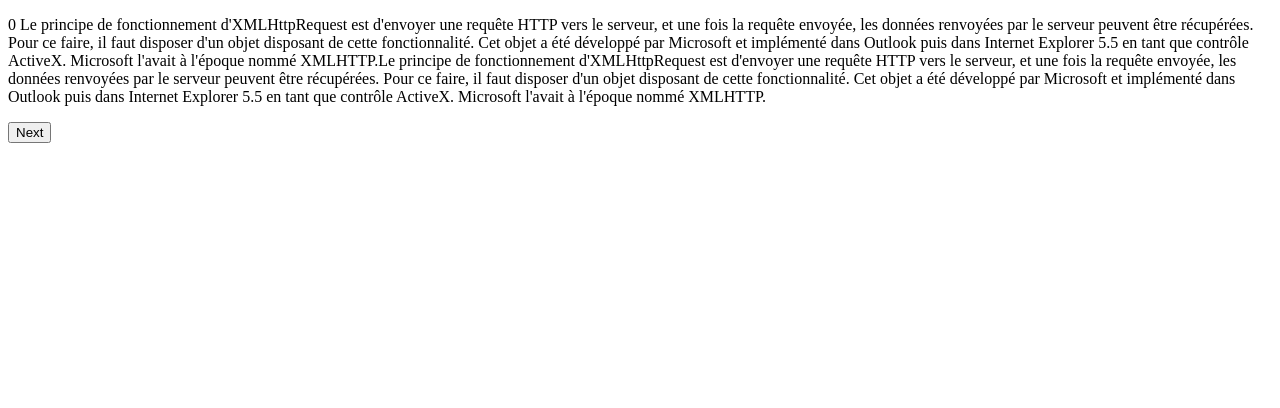
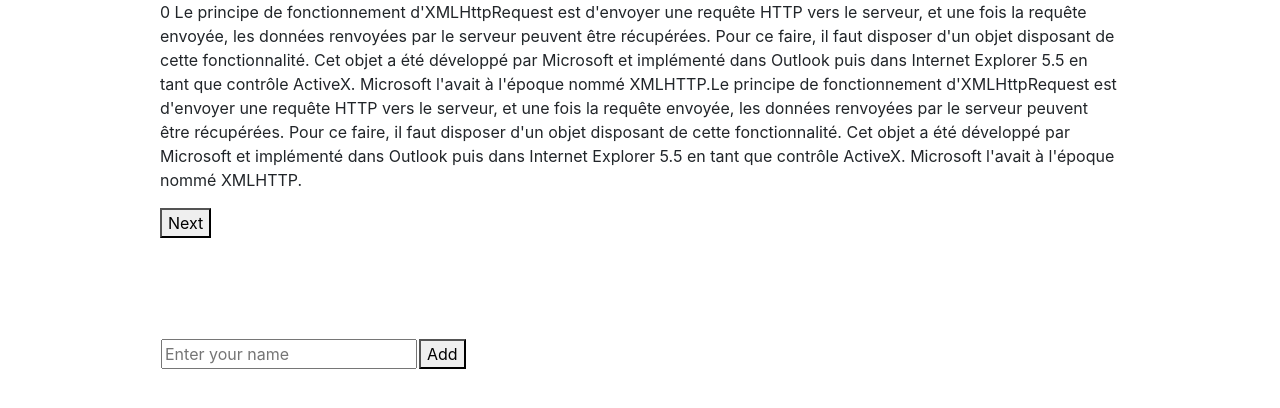
Before and after one commit to developerGroupWeb/codeTest, a PHP site: page / in a window 1280 px wide. Shown: the top 408 px of the page. Run offline with PHP 8.4, Linux system fonts and the light colour scheme.

Commit message:
script add and remove input

```diff
--- a/hideShow.js
+++ b/hideShow.js
@@ -1,6 +1,6 @@
 $(function(){
 
-   $('body #hide0').nextUntil().hide();
+   $('body #hide0').nextUntil('#addInput').hide();
 
         $(document).on('click', '.nextfiled', function(){
 
@@ -12,4 +12,22 @@ $(function(){
             $('#hide'+ buttonHide +'').hide();
         })
 
+
+   var i = 1;
+   $(document).on('click', '#add, .remove', function () {
+
+       if(this.id == 'add'){
+            //alert('ok')
+            i++
+            $('table').append('<tr id="row'+ i +'"><td><input type="text" name="name[]"  placeholder="Enter your name"/></td><td><button id="'+ i +'" class="remove">Remove</button></td></tr>');
+
+       }else{
+
+            var btn_remove = $(this).attr('id');
+            $('#row'+ btn_remove +'').remove();
+       }
+
+   });
+
+
 });
--- a/index.php
+++ b/index.php
@@ -4,8 +4,9 @@
     <meta charset="utf-8"/>
     <meta name="description" content="Une formation compelte sur Jquery"/>
     <meta http-equiv="content-language" content="fr"/>
-    <link rel="stylesheet" href="css/styles.css"/>
-    <title>Maitriser Jquery</title>
+    <link rel="stylesheet" href="slyle.css"/>
+    <link rel="stylesheet" href="https://stackpath.bootstrapcdn.com/bootstrap/4.1.3/css/bootstrap.min.css" integrity="sha384-MCw98/SFnGE8fJT3GXwEOngsV7Zt27NXFoaoApmYm81iuXoPkFOJwJ8ERdknLPMO" crossorigin="anonymous">
+    <title>Code test</title>
     <script src="https://code.jquery.com/jquery-3.3.1.min.js"></script>
 </head>
 <body>
@@ -68,6 +69,24 @@
     <button class="nextfiled" id="3">Next</button>
 </div>
 
+<br/><br/><br/>
+
+<div id="addInput">
+    <table>
+        <tr>
+            <td><input type="text" name="name[]" id="name" placeholder="Enter your name"/></td>
+            <td><button id="add">Add</button></td>
+        </tr>
+    </table>
+</div>
+
+
+
+
+
+
+
+
 <script src="hideShow.js"></script>
 </body>
 </html>
--- /dev/null
+++ b/slyle.css
@@ -0,0 +1,8 @@
+body, html{
+    width: 960px;
+    margin: 0 auto;
+}
+
+#addInput{
+    margin-top: 100px;
+}
```
